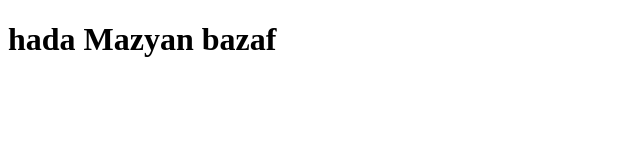
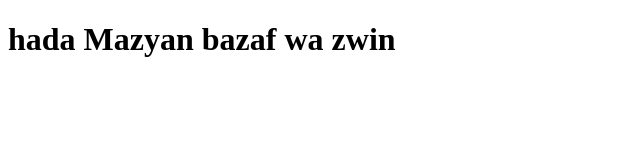
Before and after one commit to Aladino22/mysimple, a plain HTML site: page index.html in a window 1280 px wide. Shown: the whole page, without its empty margins (0-640 px from the left). Drawn offline with Linux system fonts and the light colour scheme.

Commit message:
Update index.html

```diff
--- a/index.html
+++ b/index.html
@@ -5,6 +5,6 @@
     <title>My App</title>
   </head>
   <body>
-    <h1>hada Mazyan bazaf </h1>
+    <h1>hada Mazyan bazaf wa zwin </h1>
   </body>
 </html>
```
